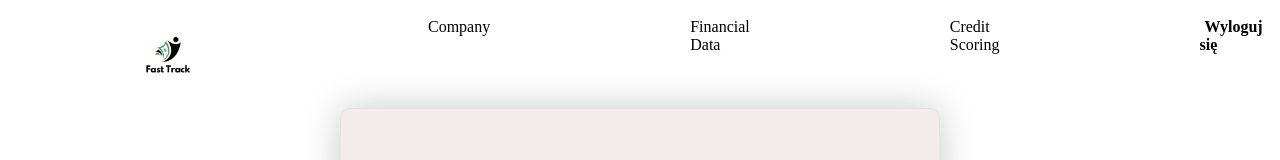
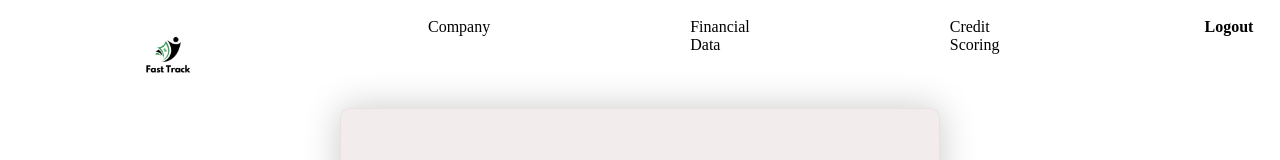
Before and after one commit to ppirog/FastTrack-front, an Angular app: page /company in a window 1280 px wide. Shown: the top 160 px of the page. Built offline with nearby package versions, Linux system fonts and the light colour scheme.

Commit message:
changed int layout.component.html from Wyloguj sie to Logout

```diff
--- a/src/app/pages/layout/layout.component.html
+++ b/src/app/pages/layout/layout.component.html
@@ -5,7 +5,7 @@
       <li><a href="/company">Company</a></li>
       <li><a href="/financialData">Financial Data</a></li>
       <li><a href="/creditScoring">Credit Scoring</a></li>
-      <li><a href="#" (click)="logout()"><span class="glyphicon glyphicon-log-out"></span> Wyloguj się</a></li>
+      <li><a href="#" (click)="logout()"><span class="glyphicon glyphicon-log-out"></span> Logout</a></li>
     </ul>
   </div>
 </nav>
```
